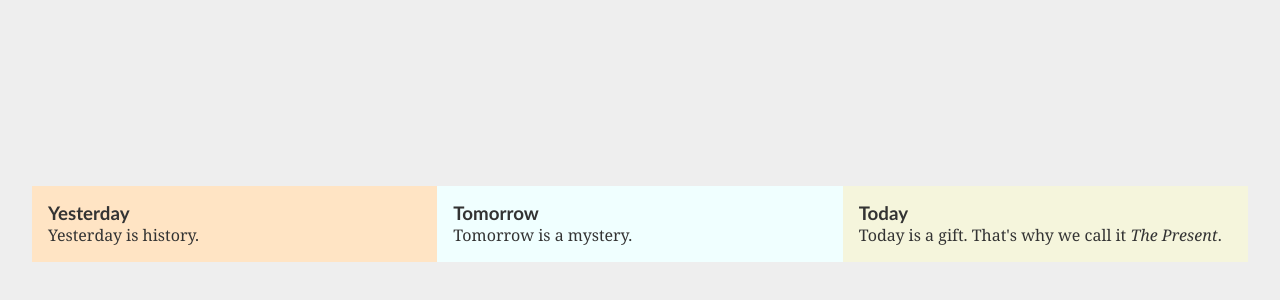
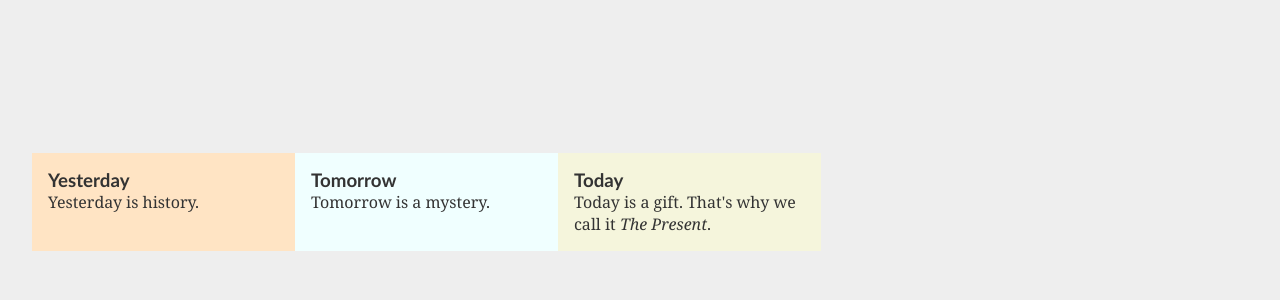
Before and after one commit to abruzzi/flex-explained, a plain HTML site: page index.html in a window 1280 px wide. Shown: the part 198-498 px from the top of the page. Drawn offline with Linux system fonts and the light colour scheme.

Commit message:
refine the container:

```diff
--- a/index.html
+++ b/index.html
@@ -8,6 +8,7 @@
     <link rel="stylesheet" href="style.css" />
   </head>
   <body>
+    <div class="container">
       <div class="flex">
         <div class="item first">
           <h3>Yesterday</h3>
@@ -25,5 +26,6 @@
           </p>
         </div>
       </div>
+    </div>
   </body>
 </html>
--- a/style.css
+++ b/style.css
@@ -25,21 +25,20 @@ p {
   font-style: italic;
 }
 
+.container {
+  display: flex;
+  align-items: center;
+  height: 100vh;
+  width: calc(100vw - 4rem);
+  margin-inline: 2rem;
+}
+
 .flex {
-  width: calc(100vw - 4rem);
-  margin: 30% auto;
-
   display: flex;
 }
 
 .item {
   padding: 1rem;
-
-  flex-basis: 0%;
-  flex-grow: 1;
-  flex-shrink: 1;
-
-  flex: 1;
   flex: 1 1 0%;
 }
 
```
Lines whose indentation alone changed are shown as unchanged.
